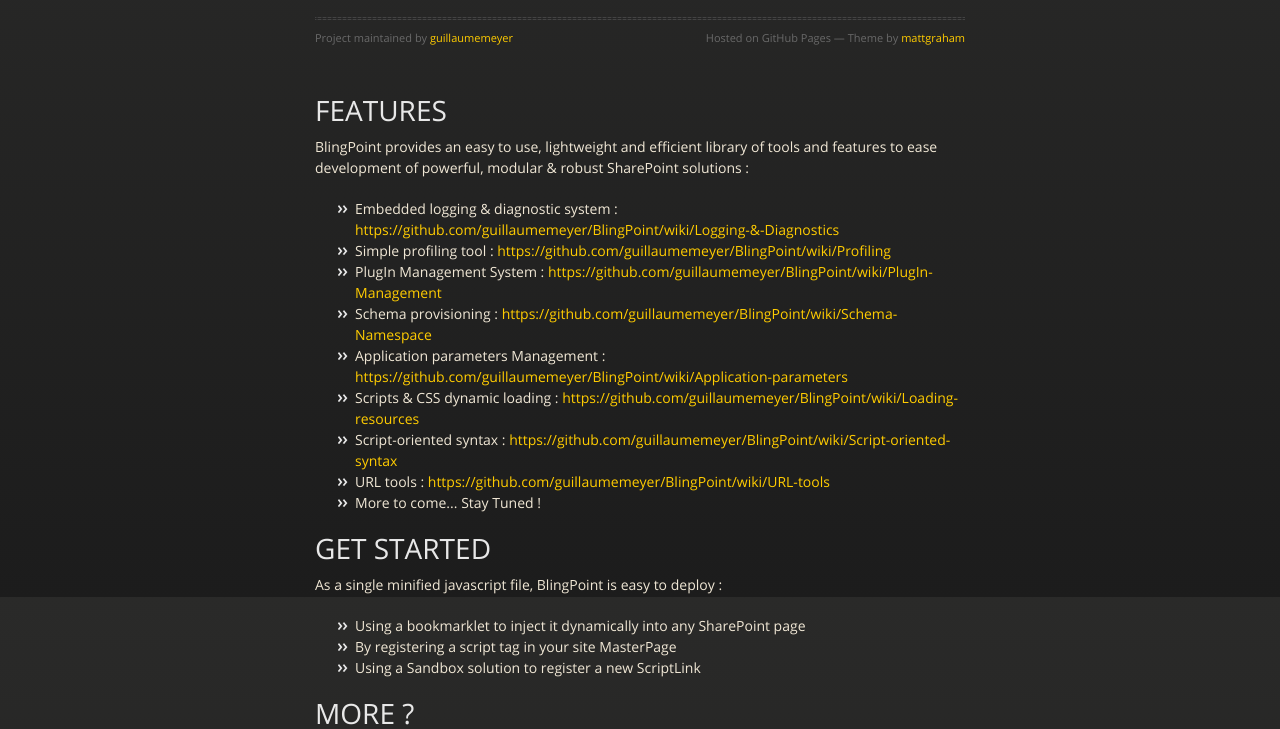
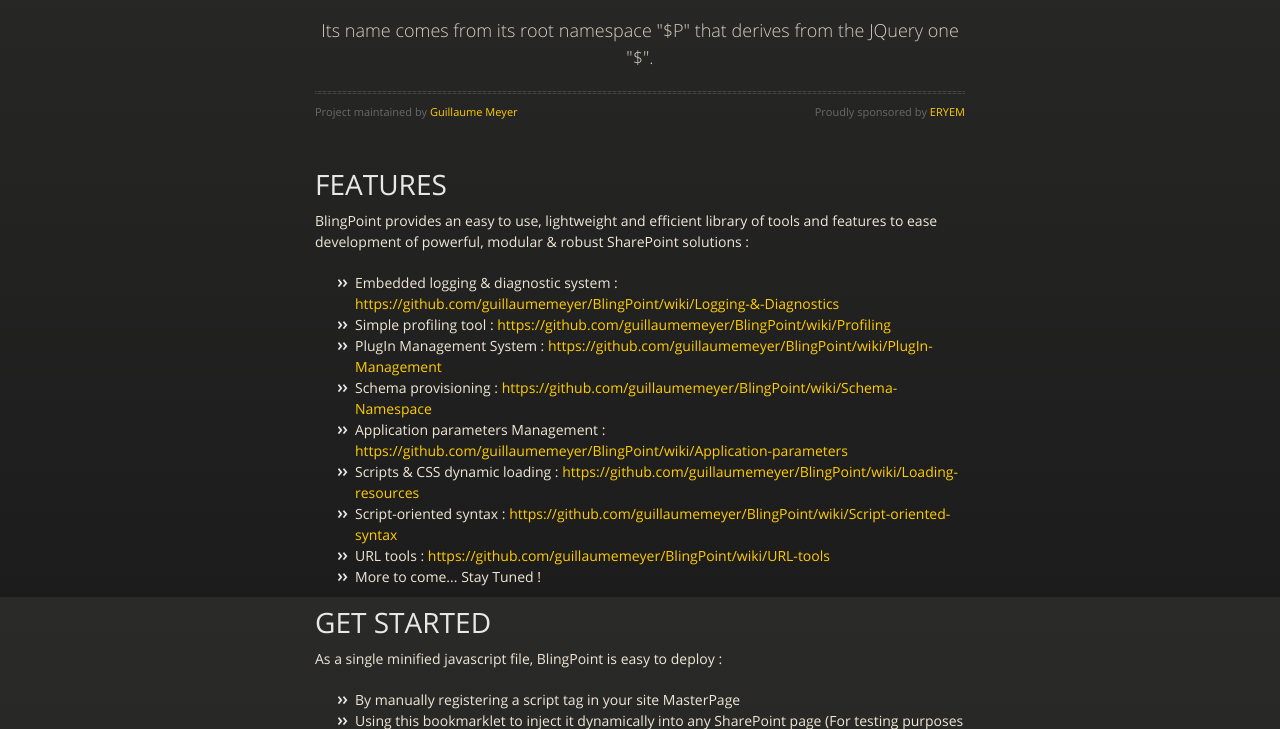
Before and after one commit to guillaumemeyer/BlingPoint, a plain HTML site: page index.html in a window 1280 px wide. Shown: the part 203-932 px from the top of the page. Drawn offline with nearby package versions, Linux system fonts and the light colour scheme.

Commit message:
Update index.html

```diff
--- a/index.html
+++ b/index.html
@@ -33,9 +33,10 @@
         <div id="title">
           <h1>BlingPoint</h1>
           <p>BlingPoint is a JS runtime &amp; framework for easily building instrumented, modular and robust SharePoint solutions that relies on the best design principles.</p>
+          <p>Its name comes from its root namespace "$P" that derives from the JQuery one "$".</p>
           <hr>
-          <span class="credits left">Project maintained by <a href="https://github.com/guillaumemeyer">guillaumemeyer</a></span>
-          <span class="credits right">Hosted on GitHub Pages &mdash; Theme by <a href="https://twitter.com/michigangraham">mattgraham</a></span>
+          <span class="credits left">Project maintained by <a href="about.me/guillaumemeyer">Guillaume Meyer</a></span>
+          <span class="credits right">Proudly sponsored by <a href="http://www.eryemconseil.com/">ERYEM</a></span>
         </div>
 
         <h1>
@@ -67,9 +68,9 @@
 <p>As a single minified javascript file, BlingPoint is easy to deploy :</p>
 
 <ul>
-<li>Using a bookmarklet to inject it dynamically into any SharePoint page</li>
-<li>By registering a script tag in your site MasterPage</li>
-<li>Using a Sandbox solution to register a new ScriptLink</li>
+<li>By manually registering a script tag in your site MasterPage</li>
+<li>Using this bookmarklet to inject it dynamically into any SharePoint page (For testing purposes only !): <a href="javascript:(function(){_my_script=document.createElement('SCRIPT');_my_script.type='text/javascript';_my_script.src='https://www.eryemconseil.com/wp-content/BlingPoint/BlingPoint.js?random='+Math.floor(Math.random()*10001);document.getElementsByTagName('head')[0].appendChild(_my_script);})();">Drag me to your bookmark bar !</a></li>
+<li>Using <a href="https://www.eryemconseil.com/wp-content/BlingPoint/BlingPointSandBox.wsp"></a>this Sandbox solution (For testing purposes only !): </li>
 </ul><h1>
 <a name="more-" class="anchor" href="#more-"><span class="octicon octicon-link"></span></a>MORE ?</h1>
 
```
